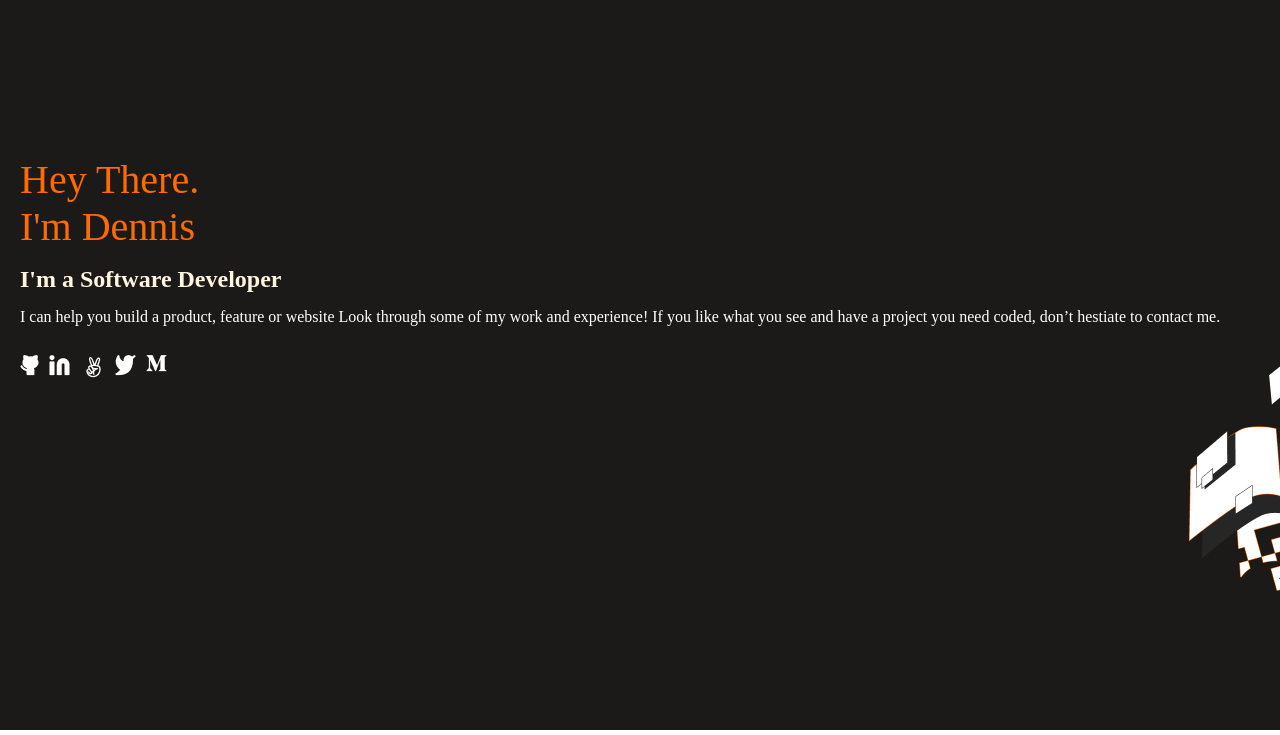
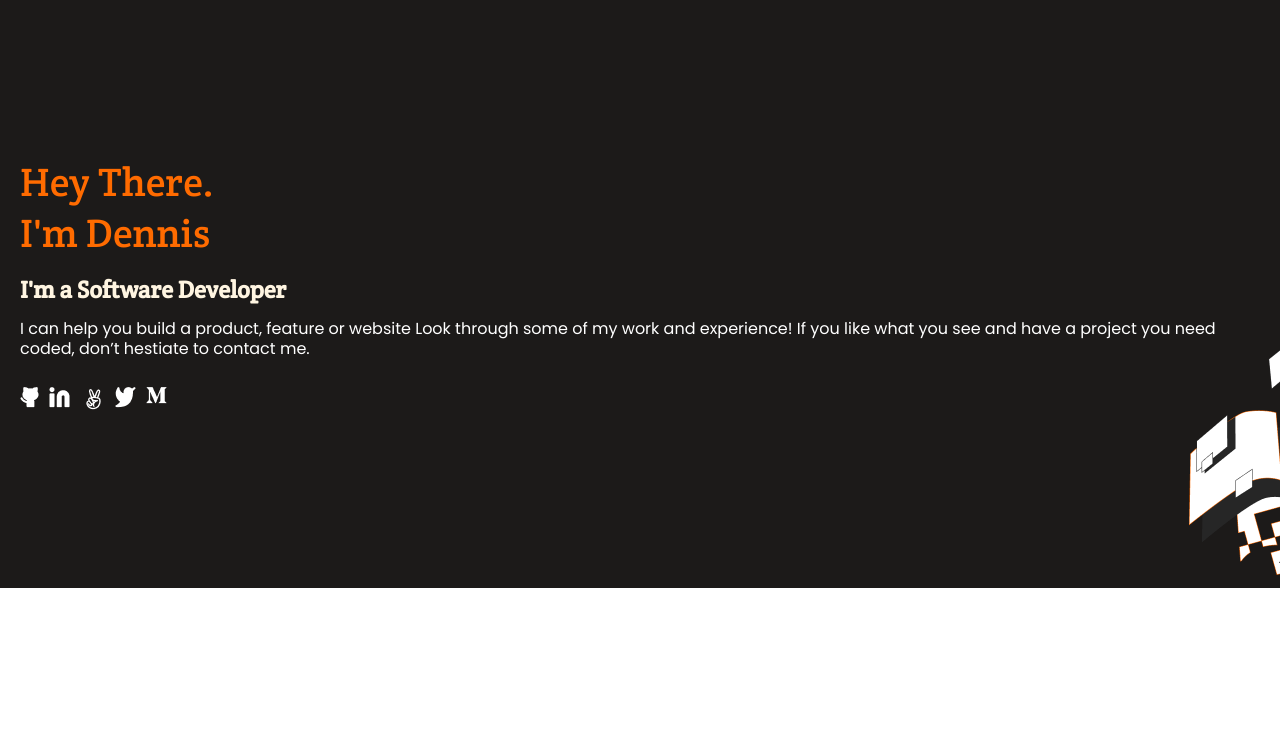
Before and after one commit to til2to/my-portfolio, a website: page index.html in a window 1280 px wide. Shown: the part 65-800 px from the top of the page. Drawn offline with Linux system fonts and the light colour scheme.

Commit message:
fixed font family

```diff
--- a/index.html
+++ b/index.html
@@ -7,6 +7,8 @@
   <title>Portfolio</title>
   <link rel="stylesheet" href="style.css">
   <link href='http://fonts.googleapis.com/css?family=Roboto' rel='stylesheet' type='text/css'>
+  <link href='https://fonts.googleapis.com/css?family=Crete Round' rel='stylesheet'>
+  <link href='https://fonts.googleapis.com/css?family=Poppins' rel='stylesheet'>
 </head>
 <body>
   <div id="blurBg">
--- a/style.css
+++ b/style.css
@@ -47,11 +47,12 @@ a {
 #headline {
   background: #1c1a19;
   padding-left: 10px;
-  height: 75vh;
+
+  /* height: 75vh; */
   position: relative;
   background-image: url('./images/illustration.png');
   background-repeat: no-repeat;
-  background-position: bottom 5em right 0;
+  background-position: bottom -2em right 0;
   padding-bottom: 18vh;
 }
 
@@ -65,7 +66,7 @@ a {
   font-weight: 400;
   color: #ff6b00;
   font-size: 40px;
-  font-family: 'Crete Round'
+  font-family: 'Crete Round', sans-serif;
 }
 
 .headlines span {
@@ -82,11 +83,11 @@ a {
   font-size: 16px;
   font-weight: 400;
   color: #fff;
-  font-family: 'Poppins';
+  font-family: 'Poppins', sans-serif;
   line-height: 20px;
   flex: none;
   order: 2;
-  flex-grow: 0
+  flex-grow: 0;
 }
 
 .social-media ul {
```
